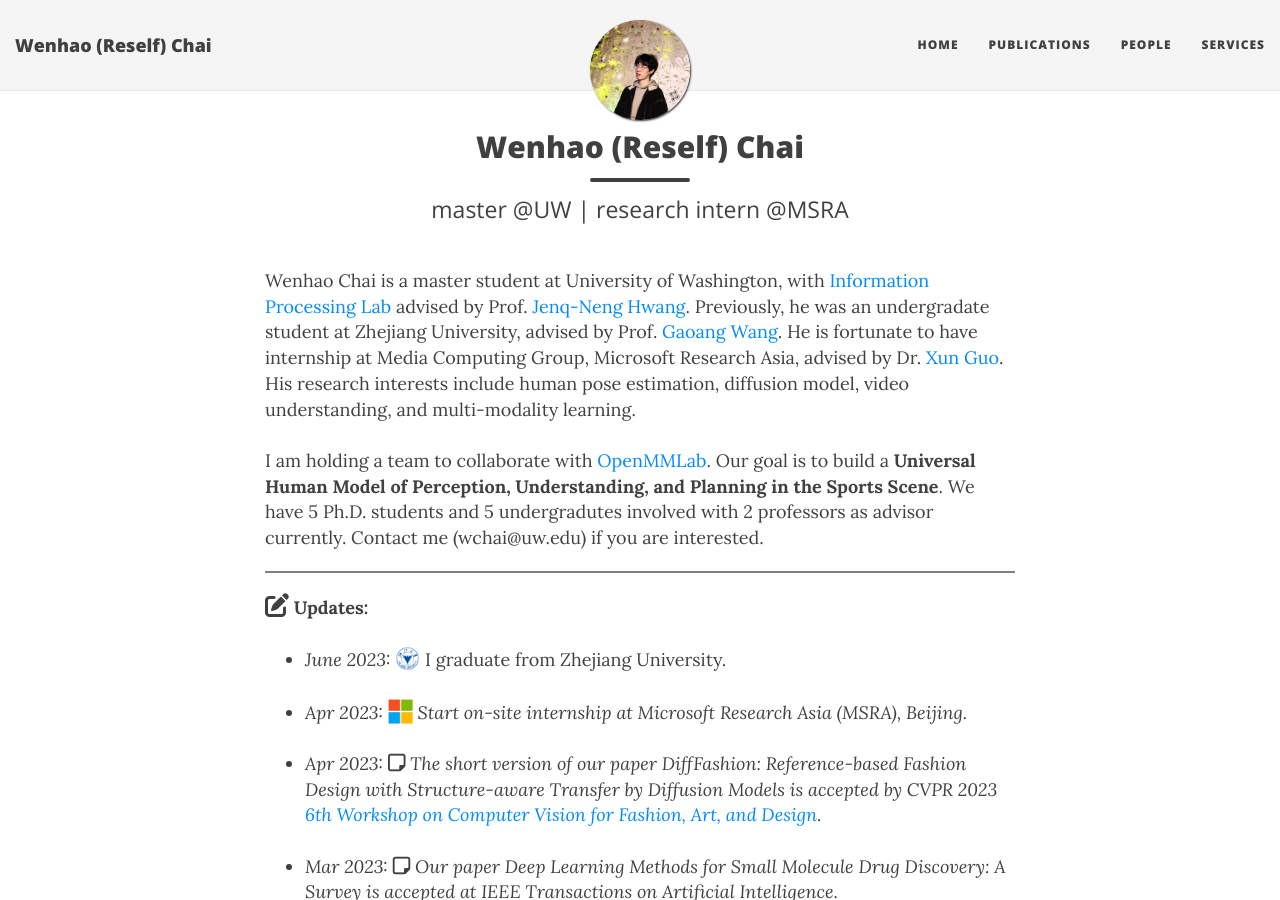
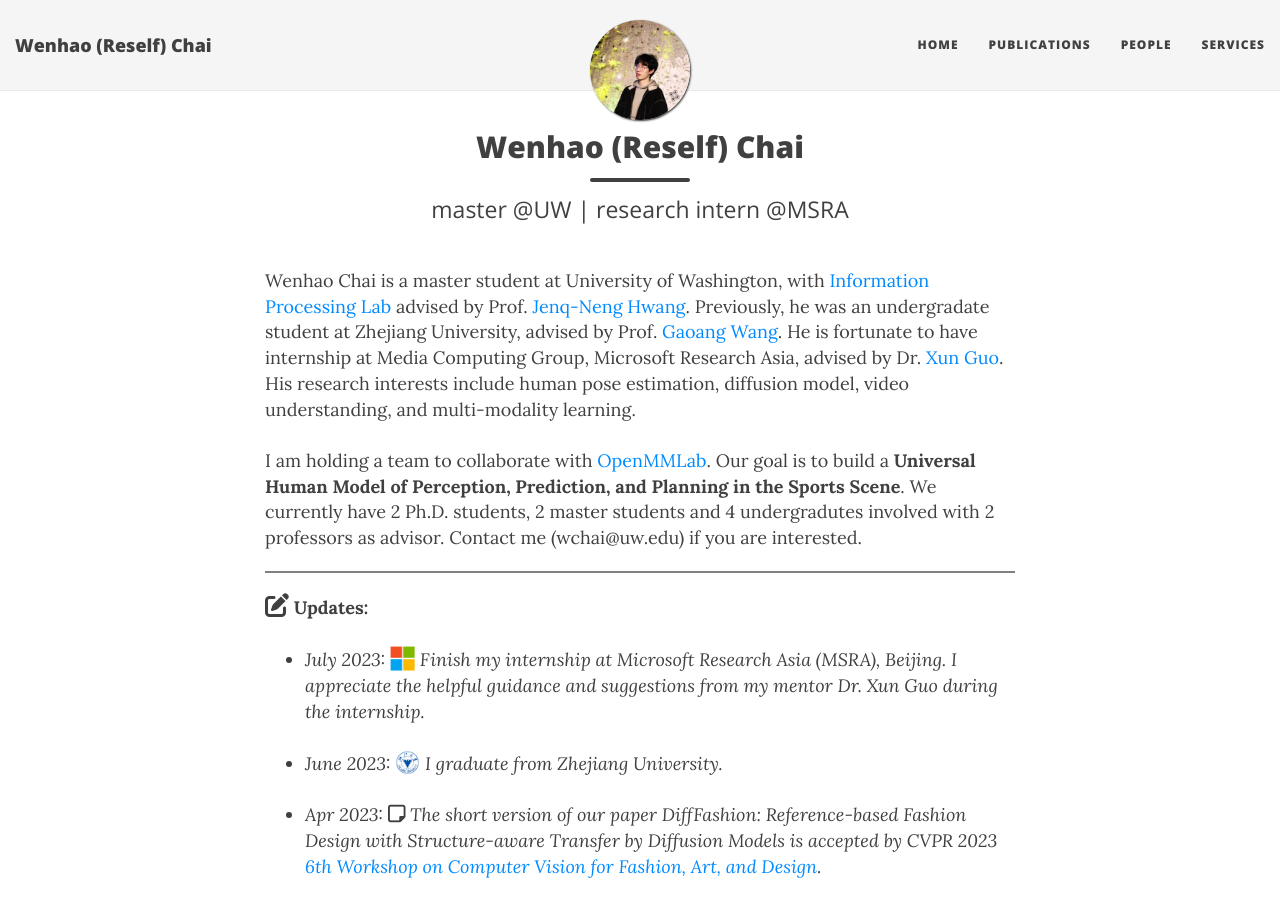
Before and after one commit to hikomal/hikomal.github.io, a Jekyll site: the page built from index.html, in a window 1280 px wide and 900 px high. Built offline with Jekyll 4.4.1, drawn with Linux system fonts in a browser that asks for light colours; nearby versions of some CDN libraries; the list of posts is cut into pages by our own code.

Commit message:
Update index.html

```diff
--- a/index.html
+++ b/index.html
@@ -13,16 +13,16 @@
 Wenhao Chai is a master student at University of Washington, with <a href="https://ipl-uw.github.io/">Information Processing Lab</a> advised by Prof. <a href="https://people.ece.uw.edu/hwang/">Jenq-Neng Hwang</a>. Previously, he was an undergradate student at Zhejiang University, advised by Prof. <a href="https://person.zju.edu.cn/en/gaoangwang/">Gaoang Wang</a>. He is fortunate to have internship at Media Computing Group, Microsoft Research Asia, advised by Dr. <a href="https://scholar.google.com/citations?user=Ow4R8-EAAAAJ&hl=en&oi=ao">Xun Guo</a>. His research interests include human pose estimation, diffusion model, video understanding, and multi-modality learning.
 <br>
 <br>
-I am holding a team to collaborate with <a href="https://github.com/open-mmlab">OpenMMLab</a>. Our goal is to build a <b>Universal Human Model of Perception, Understanding, and Planning in the Sports Scene</b>. We have 5 Ph.D. students and 5 undergradutes involved with 2 professors as advisor currently. Contact me (wchai@uw.edu) if you are interested.
+I am holding a team to collaborate with <a href="https://github.com/open-mmlab">OpenMMLab</a>. Our goal is to build a <b>Universal Human Model of Perception, Prediction, and Planning in the Sports Scene</b>. We currently have 2 Ph.D. students, 2 master students and 4 undergradutes involved with 2 professors as advisor. Contact me (wchai@uw.edu) if you are interested.
 <br>
 <hr style="height:2px;border-width:0;color:gray;background-color:gray">
 <b><i class="fa-solid fa-pen-to-square" style="font-size:24px"></i> Updates:</b><br><br>
 
 <ul>
-	<li><i>June 2023:</i> <img src="static/imgs/zju.png" width="25" height="25" style="vertical-align:text-bottom"/> I graduate from Zhejiang University.
+	<li><i>July 2023: <img src="static/imgs/microsoft.png" width="25" height="25" style="vertical-align:text-bottom"/> Finish my internship at Microsoft Research Asia (MSRA), Beijing. I appreciate the helpful guidance and suggestions from my mentor Dr. Xun Guo during the internship.
 	</li><br>
 
-	<li><i>Apr 2023: <img src="static/imgs/microsoft.png" width="25" height="25" style="vertical-align:text-bottom"/> Start on-site internship at Microsoft Research Asia (MSRA), Beijing.
+	<li><i>June 2023:</i> <img src="static/imgs/zju.png" width="25" height="25" style="vertical-align:text-bottom"/> I graduate from Zhejiang University.
 	</li><br>
 
 	<li><i>Apr 2023:</i> <i class="fa-regular fa-note-sticky" style="font-size:20px"></i> The short version of our paper <i>DiffFashion: Reference-based Fashion Design with Structure-aware Transfer by Diffusion Models</i> is accepted by CVPR 2023 <a href="http://conferences.visionbib.com/2023/cvpr-cvfad-6-23-call.html">6th Workshop on Computer Vision for Fashion, Art, and Design</a>.
```
